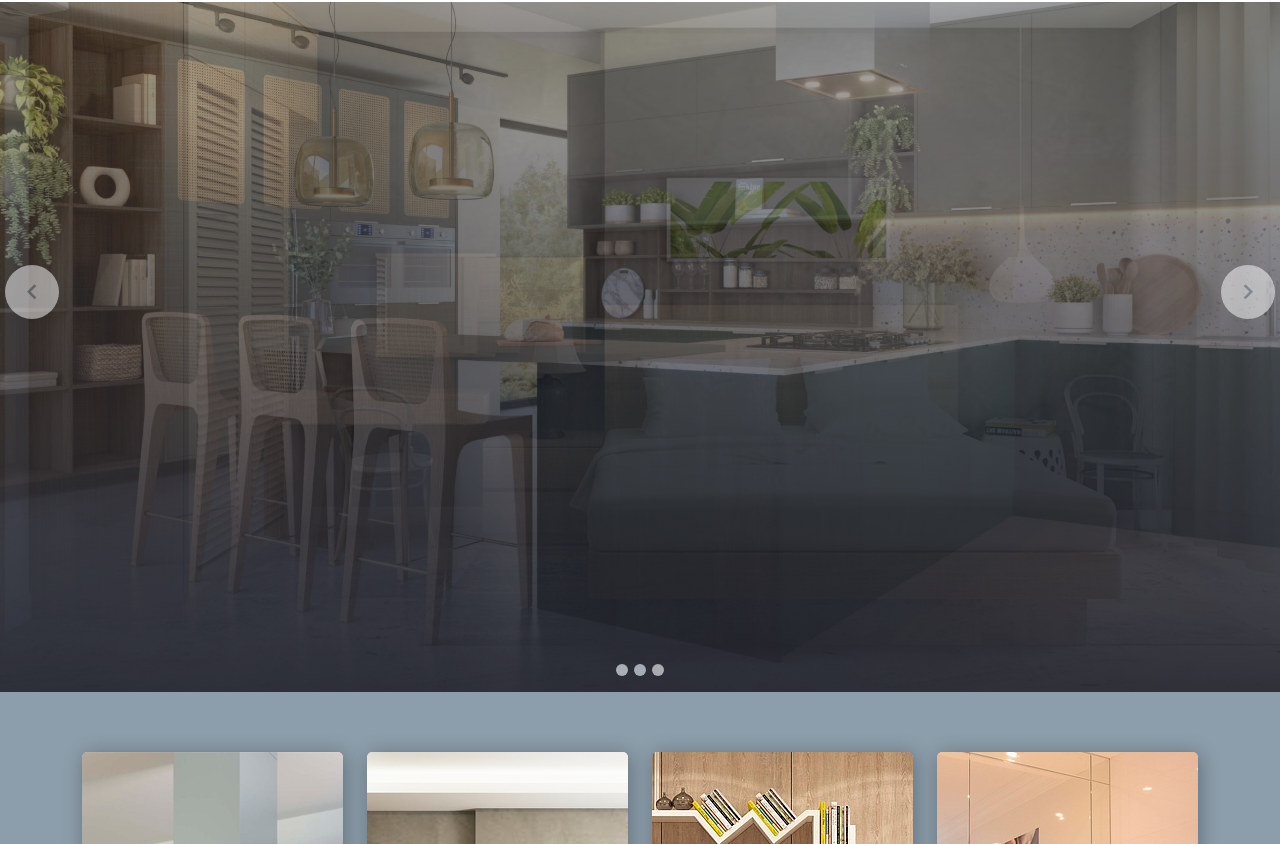
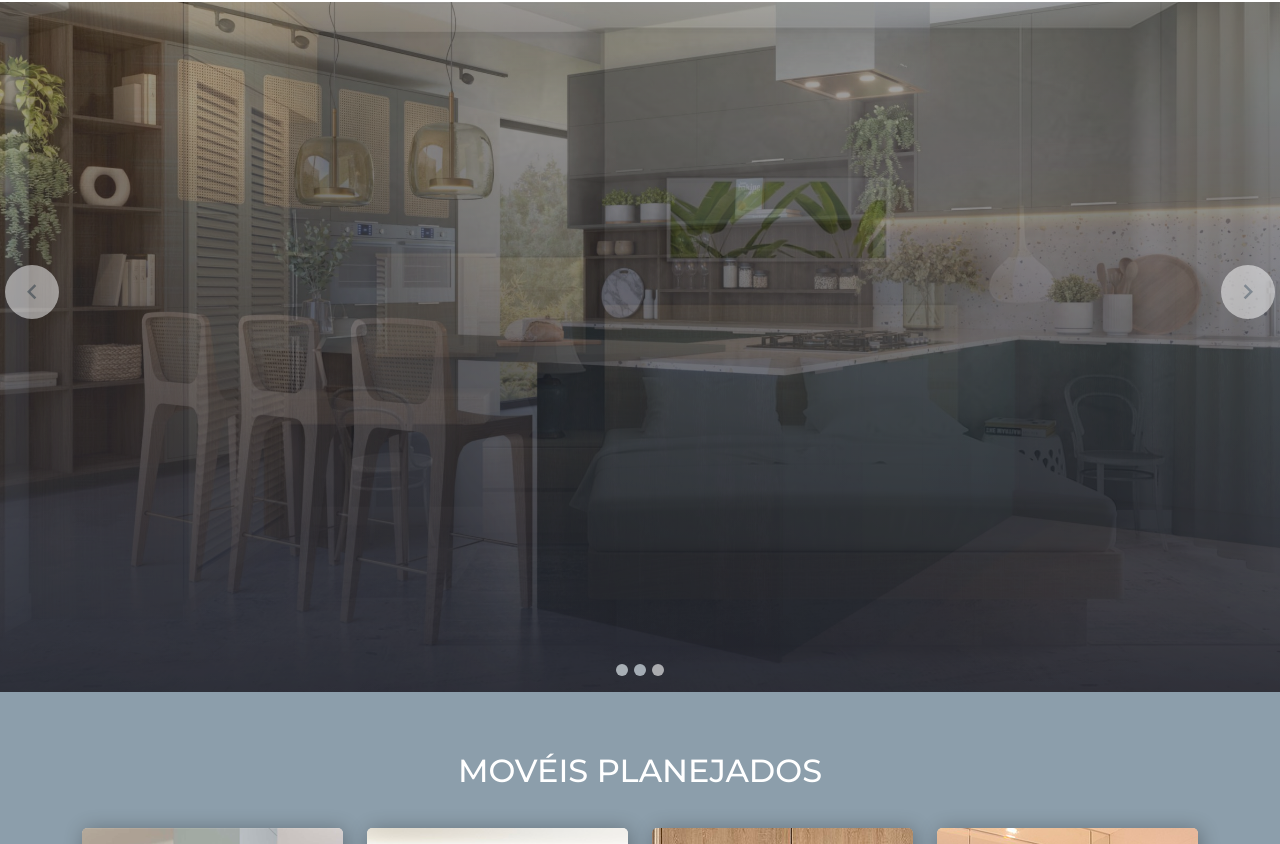
Before and after one commit to WagnerSantos98/ZigWood, a plain HTML site: page index.html in a window 1280 px wide. Shown: the part 108-952 px from the top of the page. Drawn offline with Linux system fonts and the light colour scheme.

Commit message:
feat: inserção da seção móveis planejados

```diff
--- a/assets/css/style.css
+++ b/assets/css/style.css
@@ -364,6 +364,8 @@ section{
 .section-title{
     text-align: center;
     padding-bottom: 30px;
+    color: #fff;
+    text-transform: uppercase;
 }
 
 
--- a/index.html
+++ b/index.html
@@ -81,6 +81,9 @@
       <section id="services" class="services section-bg">
         <div class="container" data-aos="fade-up">
             <div class="row">
+                <div class="section-title">
+                    <h2>Movéis Planejados</h2>
+                  </div>
                 <div class="col-md-3">
                     <div class="card card-01 height-fix">
                     <img class="card-img-top" src="assets/img/cards/cozinha.png" alt="Card image cap">
```
